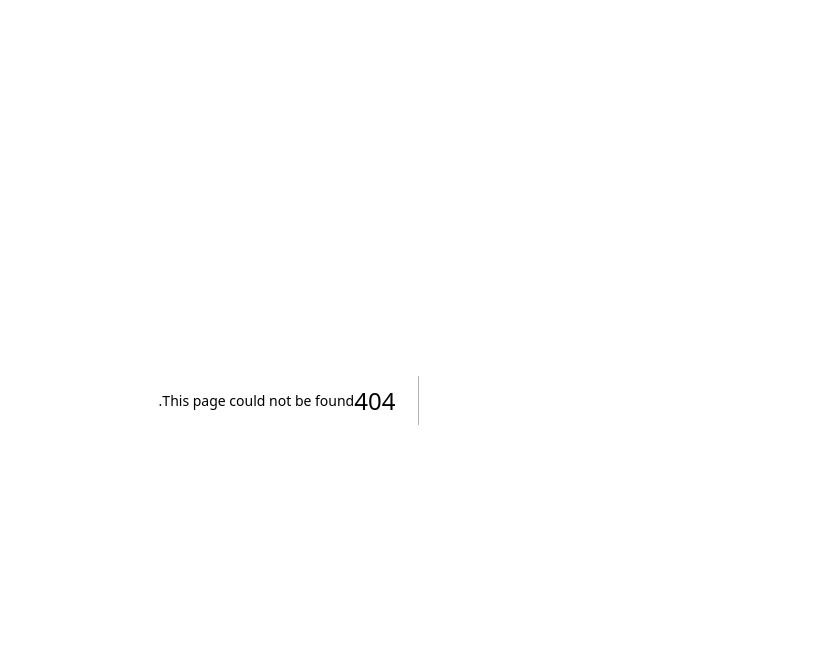
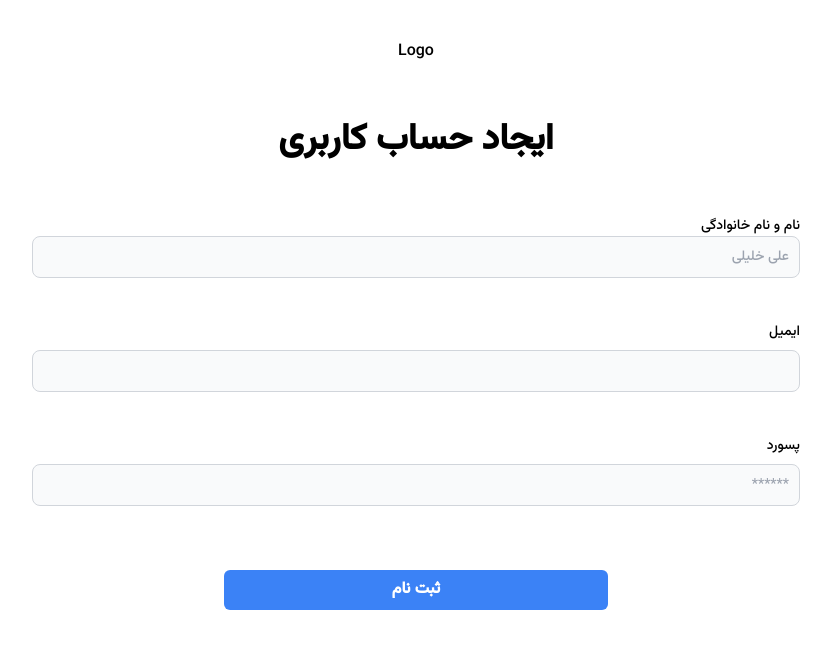
Before and after one commit to NasrinHaghighi/azara-app, a Next.js app: page /register in a window 1280 px wide. Before the commit this address had no page. Shown: the top 648 px of the page, without its empty margins (383-1214 px from the left). Built offline with nearby package versions, Linux system fonts and the light colour scheme.

Commit message:
Adding auth register page

```diff
--- /dev/null
+++ b/app/(auth)/register/page.tsx
@@ -0,0 +1,121 @@
+'use client';
+
+
+
+
+//import SigninbyGoogle from '../../../components/SigninbyGoogle/SigninbyGoogle';
+import { useFormik } from "formik";
+import { useRouter } from 'next/navigation';
+import * as Yup from "yup";
+import Link from 'next/link';
+
+
+
+const SignupSchema = Yup.object().shape({
+    name: Yup.string()
+      .min(2, 'Too Short!')
+      .required('Required'),
+
+    email: Yup.string().email('Invalid email').required('Required'),
+    password: Yup.string()
+      .min(5, 'Too Short!')
+      .max(20, 'Too Long!')
+      .required('Required'),
+  });
+
+function RegisterPge() {
+    const router = useRouter()
+    const formik = useFormik({
+      initialValues: {
+       name:'',
+       email: '',
+       password:''
+      },
+
+    validationSchema: SignupSchema,
+      onSubmit : async (values) => {
+        console.log(values)
+  const res = await fetch('/api/user', {
+
+    method: 'POST',
+    headers: {
+      'Content-Type': 'application/json'
+    },
+    body: JSON.stringify(values)
+  })
+  if(res.ok) {
+    console.log(res)
+    router.push('/signin')
+  }else{
+    console.log(res)
+  }
+      },
+     })
+    return (
+        <>
+   <form onSubmit={formik.handleSubmit} >
+        <div className="grid gap-6 mb-5 max-w-3xl mx-auto pt-10">
+            <div className='text-center'>
+                <Link href='/'>
+                  Logo
+                </Link>
+                </div>
+        <h1 className='text-4xl font-bold p-8 text-center '>ایجاد حساب کاربری </h1>
+       <div className='mb-5'>
+        <label htmlFor="first_name" className="block md-2 text-sm font-medium text-textColor">نام و نام خانوادگی</label>
+          <input
+            id="name"
+            name="name"
+            type="text"
+            className="bg-gray-50 border border-gray-300 text-gray-900 text-sm rounded-lg focus:ring-blue-500 focus:border-blue-500 block w-full p-2.5 dark:bg-gray-700 dark:border-gray-600 dark:placeholder-gray-400 dark:text-white dark:focus:ring-blue-500 dark:focus:border-blue-500" placeholder="علی خلیلی" required
+            onChange={formik.handleChange}
+            value={formik.values.name}
+          />
+           {formik.touched.name && formik.errors.name ? (
+                        <div className="input feedback">{formik.errors.name}</div>
+                    ) : null}
+          </div>
+
+          <div className='mb-5'>
+          <label htmlFor="email" className="block  text-sm font-medium text-textColor mb-2">ایمیل</label>
+          <input
+            id="email"
+            name="email"
+            className="bg-gray-50 border border-gray-300 text-gray-900 text-sm rounded-lg focus:ring-blue-500 focus:border-blue-500 block w-full p-2.5 dark:bg-gray-700 dark:border-gray-600 dark:placeholder-gray-400 dark:text-white dark:focus:ring-blue-500 dark:focus:border-blue-500" placeholder="" required
+            type="text"
+            onChange={formik.handleChange}
+            value={formik.values.email}
+          />
+            {formik.touched.email && formik.errors.email ? (
+                        <div className="input feedback">{formik.errors.email}</div>
+                    ) : null}
+          </div>
+
+          <div className='mb-10'>
+           <label htmlFor="password" className="block text-sm font-medium text-textColor mb-2 ">پسورد</label>
+          <input
+            id="password"
+            name="password"
+            type="password"
+            className="bg-gray-50 border border-gray-300 text-gray-900 text-sm rounded-lg focus:ring-blue-500 focus:border-blue-500 block w-full p-2.5 dark:bg-gray-700 dark:border-gray-600 dark:placeholder-gray-400 dark:text-white dark:focus:ring-blue-500 dark:focus:border-blue-500" placeholder="******" required
+            onChange={formik.handleChange}
+            value={formik.values.password}
+          />
+        {formik.touched.password && formik.errors.password ? (
+                        <div className="input feedback">{formik.errors.password}</div>
+                    ) : null}
+          </div>
+          <div className="flex justify-center">
+          <button className="bg-blue-500 hover:bg-blue-700 text-white font-bold py-2 px-4 rounded-md  w-1/2" type="submit">ثبت نام</button>
+          </div>
+
+            </div>
+
+            </form>
+
+
+</>
+   );
+}
+
+export default RegisterPge
```
